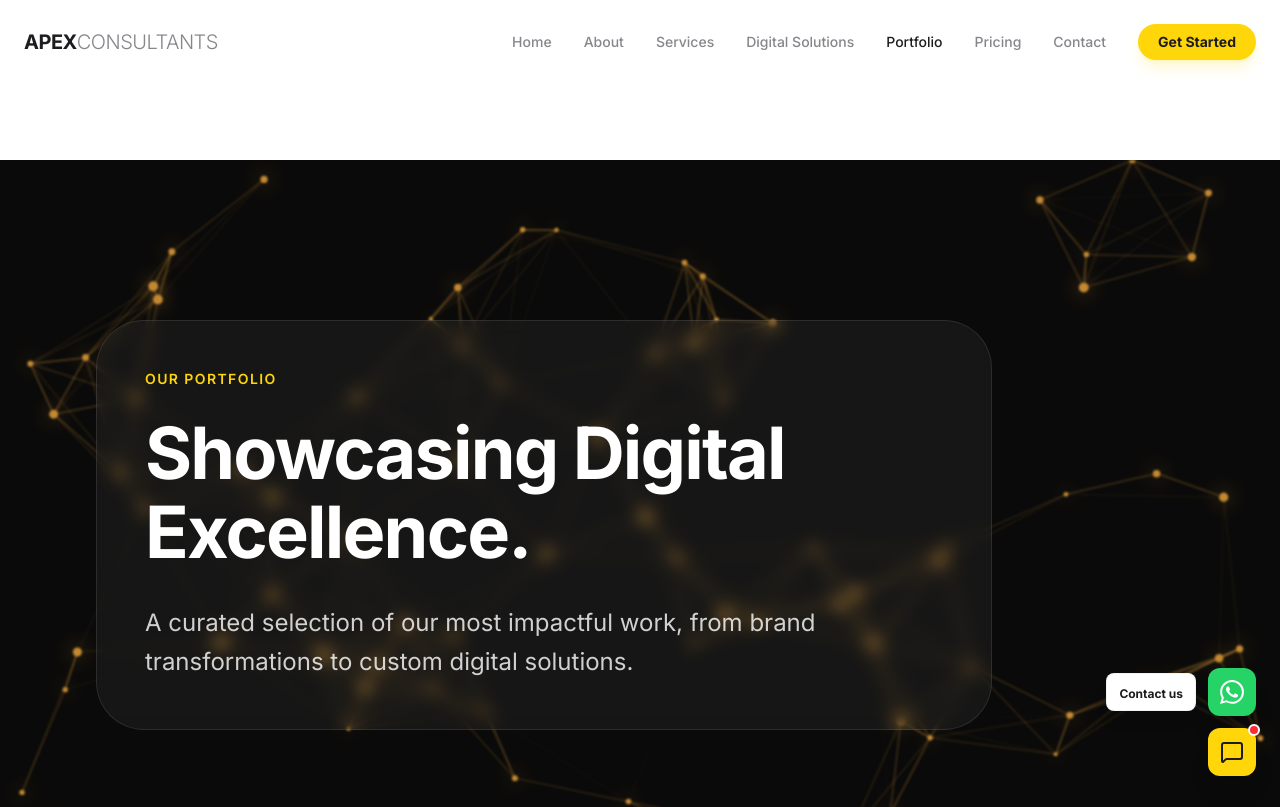
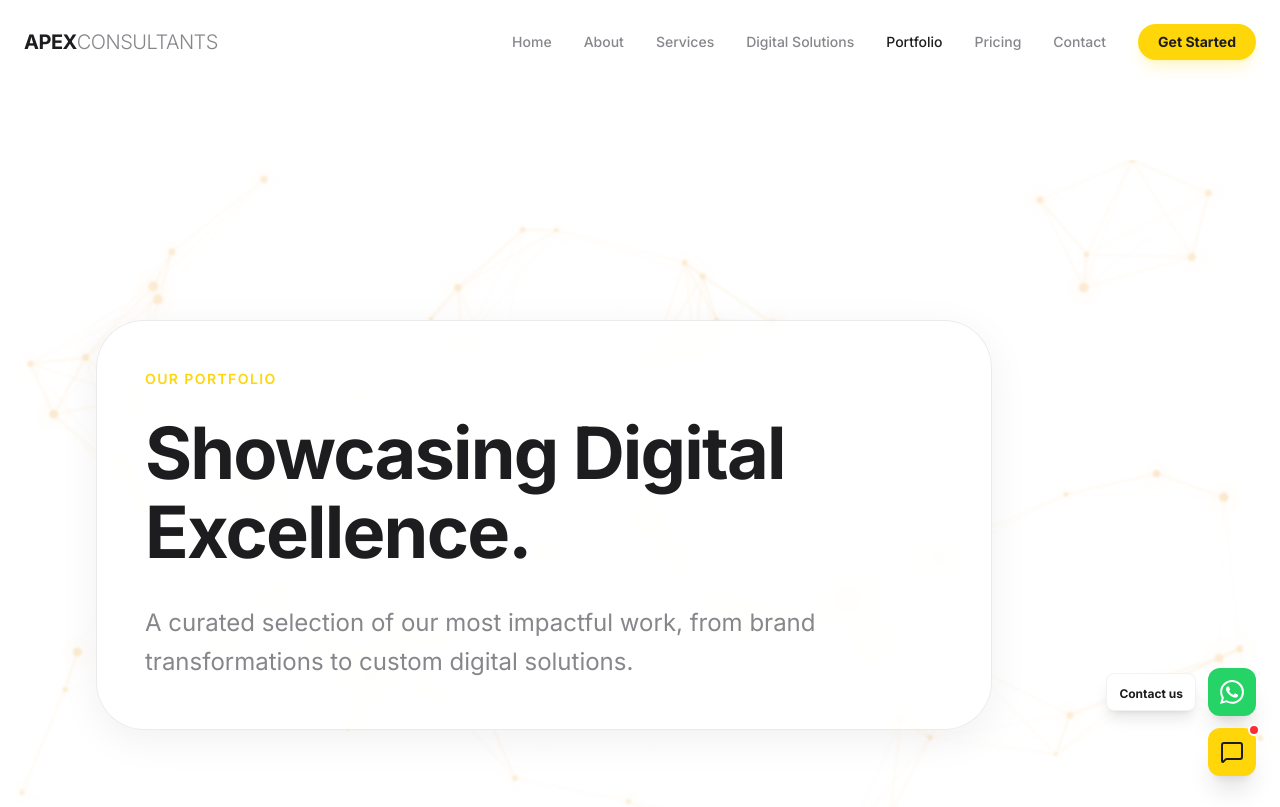
Before and after one commit to recoalleyne-cpu/apex-digital-consultants--1-, a React (Vite) app: page /portfolio in a window 1280 px wide. Shown: the top 807 px of the page. Built offline with nearby package versions, Linux system fonts and the light colour scheme; a web font is replaced by a local one.

Commit message:
Update page headers to white background with network effect

```diff
--- a/src/components/PageHeader.tsx
+++ b/src/components/PageHeader.tsx
@@ -1,4 +1,3 @@
-
 import React from 'react';
 import { motion } from 'framer-motion';
 import { NetworkBackground } from './NetworkBackground';
@@ -11,22 +10,36 @@ interface PageHeaderProps {
 
 export const PageHeader: React.FC<PageHeaderProps> = ({ title, subtitle, description }) => {
   return (
-    <section className="section-padding relative overflow-hidden bg-[#0a0a0a] pt-32 pb-20 md:pt-40 md:pb-32">
-      <NetworkBackground />
+    <section className="section-padding relative overflow-hidden bg-white pt-32 pb-20 md:pt-40 md:pb-32">
+      {/* Network background */}
+      <div className="absolute inset-0 opacity-90">
+        <NetworkBackground />
+      </div>
+
+      {/* Soft white blend overlay */}
+      <div className="absolute inset-0 bg-white/55" />
+
+      {/* Subtle gradient depth */}
+      <div className="absolute inset-0 bg-gradient-to-b from-white/35 via-white/20 to-white/45" />
+
       <div className="container-wide relative z-10">
         <motion.div
           initial={{ opacity: 0, y: 20 }}
           animate={{ opacity: 1, y: 0 }}
-          className="max-w-4xl bg-white/5 backdrop-blur-sm p-8 md:p-12 rounded-[3rem] border border-white/10"
+          className="max-w-4xl bg-white/78 backdrop-blur-md p-8 md:p-12 rounded-[3rem] border border-black/8 shadow-[0_10px_40px_rgba(0,0,0,0.06)]"
         >
           {subtitle && (
             <span className="text-sm font-semibold tracking-widest text-apex-yellow uppercase mb-6 block">
               {subtitle}
             </span>
           )}
-          <h1 className="heading-xl mb-8 text-white">{title}</h1>
+
+          <h1 className="heading-xl mb-8 text-apple-gray-500">
+            {title}
+          </h1>
+
           {description && (
-            <p className="text-xl md:text-2xl text-white/80 leading-relaxed max-w-3xl">
+            <p className="text-xl md:text-2xl text-apple-gray-300 leading-relaxed max-w-3xl">
               {description}
             </p>
           )}
```
